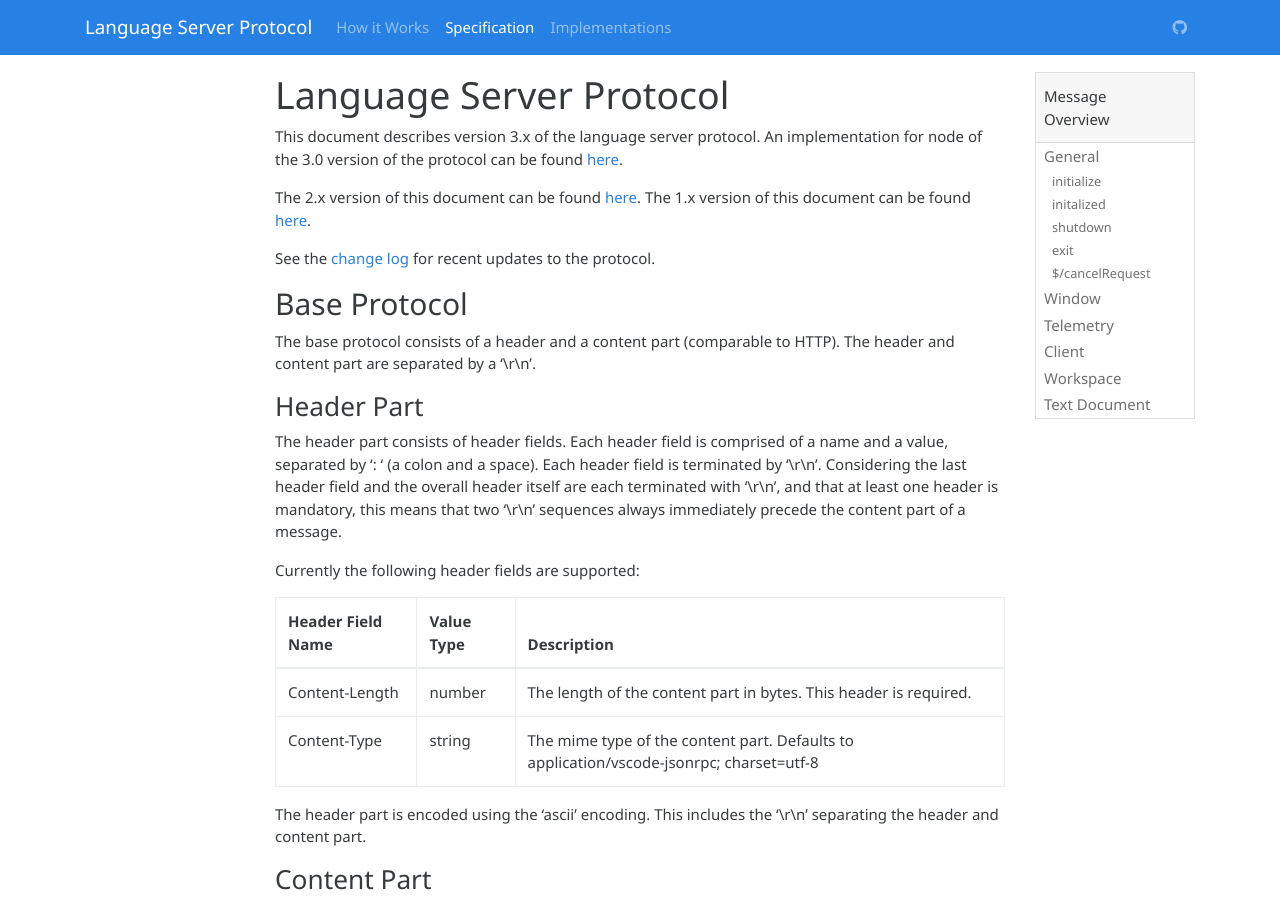
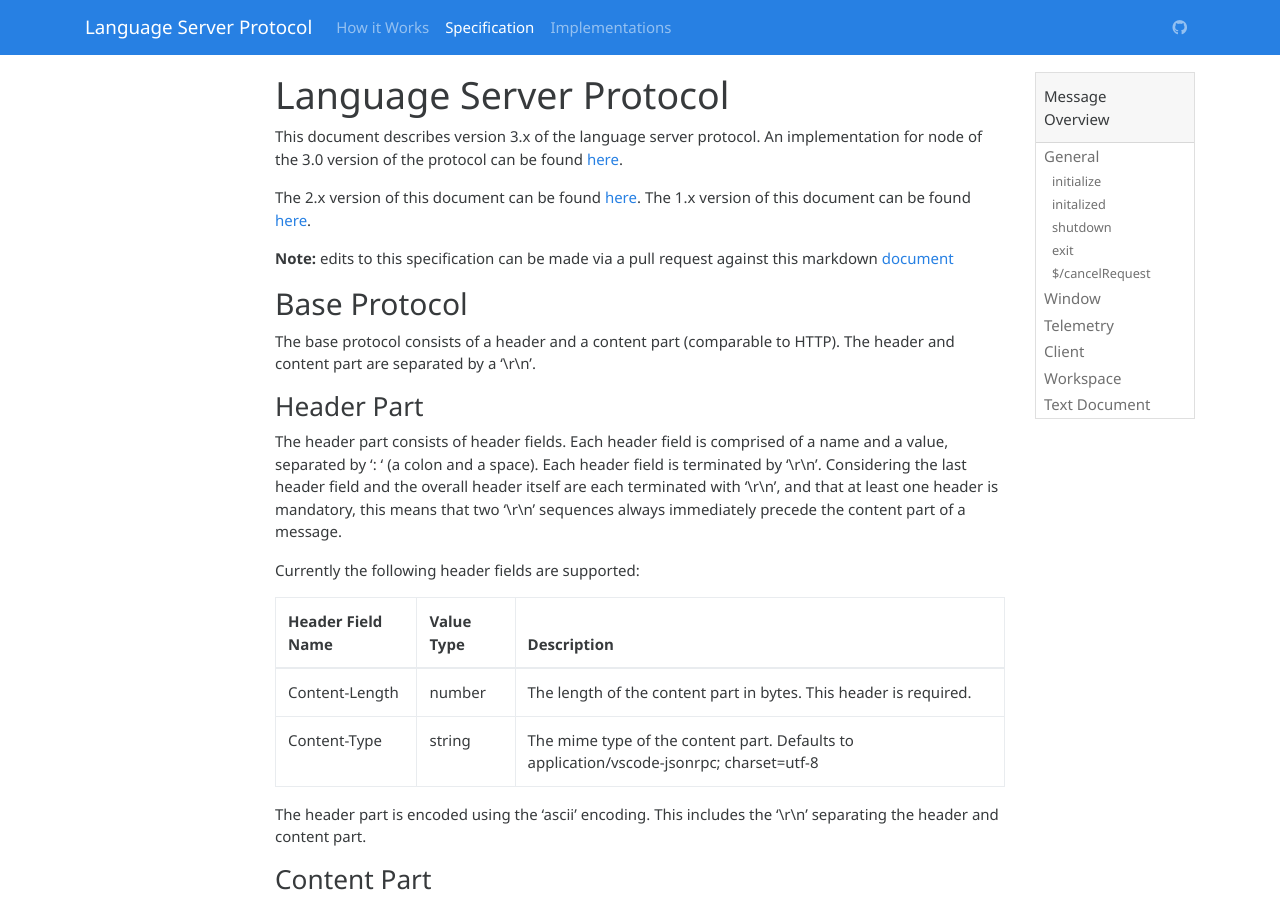
Before and after one commit to microsoft/language-server-protocol, a Jekyll site: the page built from specification.md, in a window 1280 px wide and 900 px high. Built offline with Jekyll 4.4.1, drawn with Linux system fonts in a browser that asks for light colours; nearby versions of some CDN libraries; emoji names are drawn with the system emoji font.

Commit message:
Add link to markdown source

```diff
--- a/specification.md
+++ b/specification.md
@@ -11,7 +11,7 @@ This document describes version 3.x of the language server protocol. An implemen
 The 2.x version of this document can be found [here](https://github.com/Microsoft/language-server-protocol/blob/master/versions/protocol-2-x.md).
 The 1.x version of this document can be found [here](https://github.com/Microsoft/language-server-protocol/blob/master/versions/protocol-1-x.md).
 
-See the [change log](./protocol-changelog.md) for recent updates to the protocol.
+**Note:** edits to this specification can be made via a pull request against this markdown [document](https://github.com/Microsoft/language-server-protocol/blob/gh-pages/specification.md)
 
 ## Base Protocol
 
```
